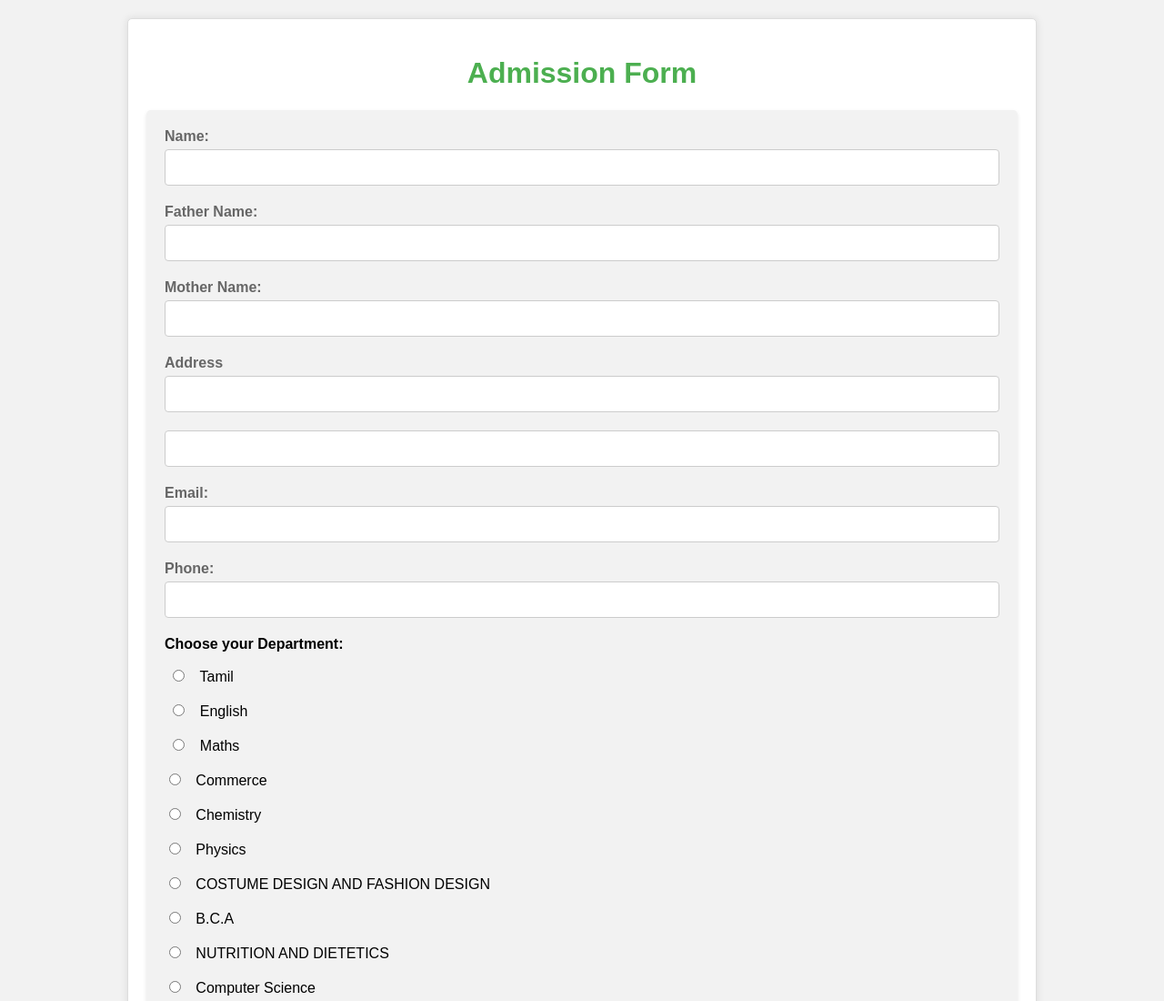
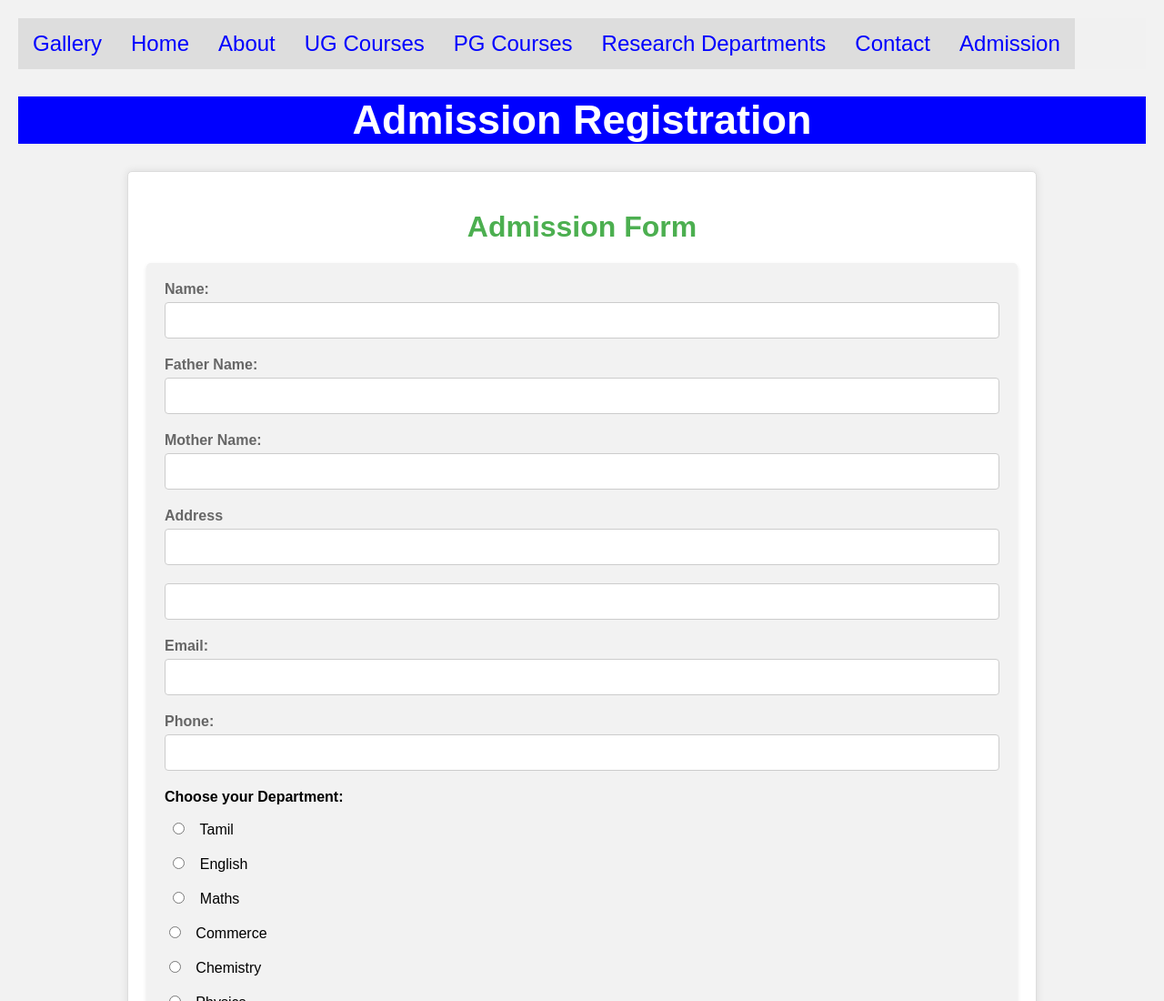
Before and after one commit to kiruthikadev/TrinityCollegeForWomen, a plain HTML site: page admission.html in a window 1280 px wide. Shown: the top 1100 px of the page at 91% size. Drawn offline with Linux system fonts and the light colour scheme.

Commit message:
Admission menu added

```diff
--- a/admission.html
+++ b/admission.html
@@ -3,7 +3,50 @@
 <head>
   <title>Admission Form</title>
   <link rel="stylesheet" href="formbackcolor.css">
+
   <style>
+  li {
+  float: left;
+}
+
+li a {
+  display: block;
+  padding: 8px;
+  background-color: #dddddd;
+}
+
+nav ul {
+
+      list-style-type: none;
+      margin: 0;
+      padding: 0;
+      overflow: hidden;
+      background-color: #f1f1f1;
+    }
+
+    nav li {
+      align:right;
+    }
+
+    nav li a {
+      display: block;
+      color: blue;
+	  font-size:150%;
+      text-align: left;
+      padding: 14px 16px;
+      text-decoration: none;
+    }
+
+    nav li a:hover {
+      background-color:mediumseagreen;
+    }
+	.heading-style {
+    color: white;
+    font-size: 45px;
+    text-align:center;
+	background-color:blue;
+
+  }
     * {
       box-sizing: border-box;
     }
@@ -81,7 +124,22 @@
     }
   </style>
 </head>
+
 <body>
+<nav>
+<ul>
+<li><a href="index.html">Gallery</a></li>
+      <li><a href="home.html">Home</a></li>
+      <li><a href="about.html">About</a></li>
+      <li><a href="ug.html">UG Courses</a></li>
+	  <li><a href="pg.html">PG Courses</a></li>
+	  <li><a href="research.html">Research Departments</a></li>
+      <li><a href="contact.html">Contact</a></li>
+	  <li><a href="admission.html">Admission</a></li>
+    </ul>
+    </ul>
+	</nav>
+<h1 class="heading-style">Admission Registration</h1>
   <div class="container">
     <h1>Admission Form</h1>
     <form action="#" method="post">
```
Also changed, not shown: about.html (+2 -0 lines), contact.html (+2 -0 lines), home.html (+2 -0 lines), index.html (+1 -0 lines), pg.html (+2 -0 lines), research.html (+2 -0 lines), ug.html (+2 -0 lines).
